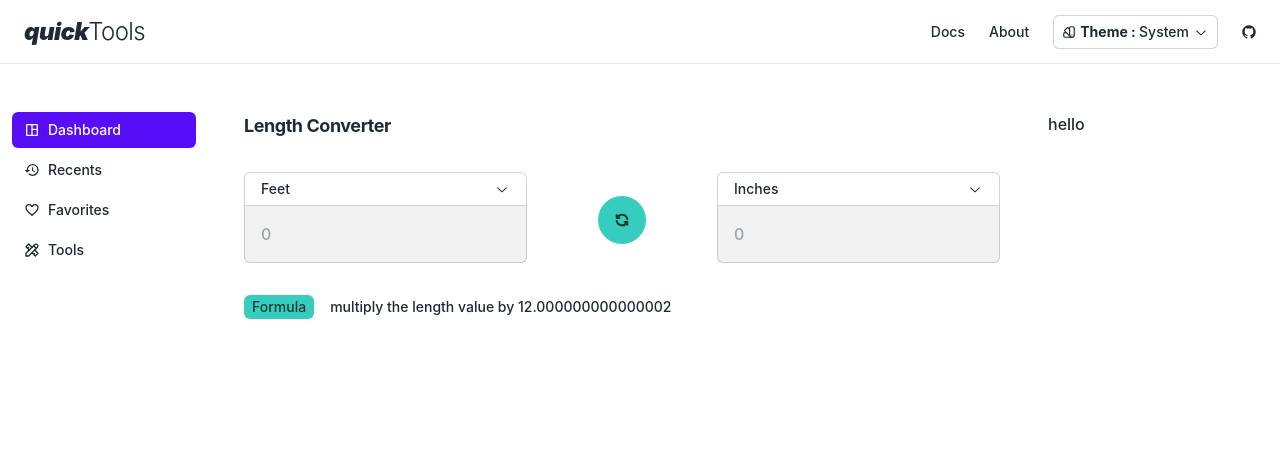
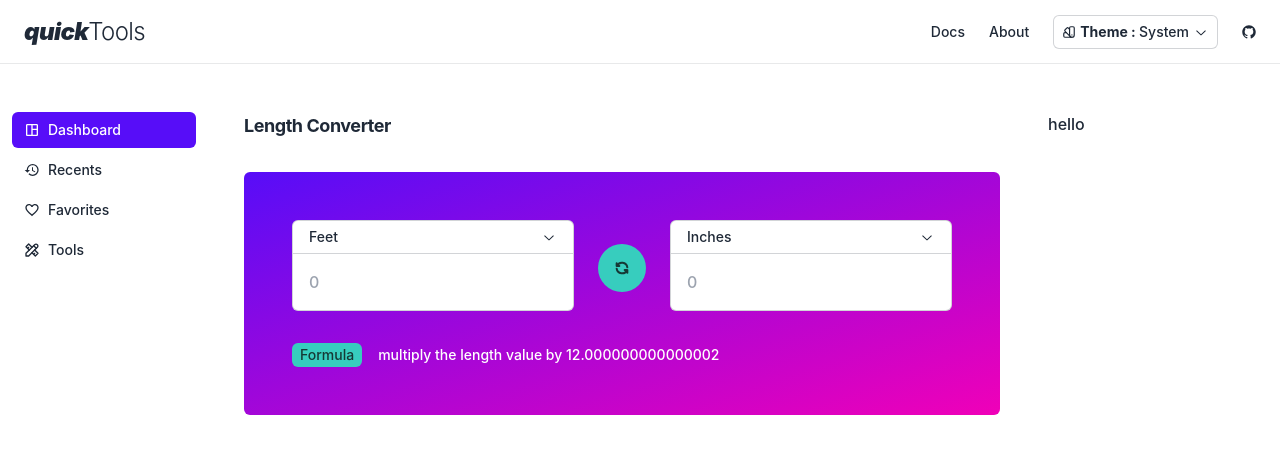
Before and after one commit to Rich1997/quickTools, a React (Vite) app: page / in a window 1280 px wide. Shown: the top 454 px of the page. Built offline with nearby package versions, Linux system fonts and the light colour scheme; a web font is replaced by a local one.

Commit message:
3 files modified

```diff
--- a/src/tools/LengthConverter.tsx
+++ b/src/tools/LengthConverter.tsx
@@ -57,6 +57,7 @@ const LengthConverter = () => {
             <div className="text-lg font-bold tracking-tight pb-8">
                 Length Converter
             </div>
+            <div className="laptop:p-12 p-6 bg-gradient-to-br from-primary to-secondary rounded-md text-primary-content">
                 <div className="flex tablet:items-center justify-between gap-6 tablet:flex-row flex-col w-full pb-8">
                     <div className="flex flex-col">
                         <Selector
@@ -67,10 +68,12 @@ const LengthConverter = () => {
                         />
                         <input
                             type="number"
-                        className="w-full rounded-none rounded-b-md p-4 focus:shadow-[0_0_0_2px] focus:shadow-bg-content focus:relative outline-none bg-base-200 border-x border-y border-base-content/20"
+                            className="w-full rounded-none rounded-b-md p-4 focus:shadow-[0_0_0_2px] focus:shadow-bg-content focus:relative outline-none bg-base-100 border-x border-y border-base-content/20"
                             placeholder="0"
                             value={firstValue}
-                        onChange={(e) => handleFirstInputChange(e.target.value)}
+                            onChange={(e) =>
+                                handleFirstInputChange(e.target.value)
+                            }
                         />
                     </div>
                     <ActionButton
@@ -91,7 +94,7 @@ const LengthConverter = () => {
                         />
                         <input
                             type="number"
-                        className="w-full rounded-none rounded-b-md p-4 focus:shadow-[0_0_0_2px] focus:shadow-bg-content focus:relative outline-none bg-base-200 border-x border-y border-base-content/20"
+                            className="w-full rounded-none rounded-b-md p-4 focus:shadow-[0_0_0_2px] focus:shadow-bg-content focus:relative outline-none bg-base-100 border-x border-y border-base-content/20"
                             placeholder="0"
                             value={secondValue}
                             onChange={(e) =>
@@ -106,7 +109,7 @@ const LengthConverter = () => {
                             <div className="px-2 py-0.5 bg-success text-success-content rounded-md">
                                 Result
                             </div>
-                        <div>
+                            <div className="break-all">
                                 {firstValue + ' ' + firstUnit} ={' '}
                                 {secondValue + ' ' + secondUnit}
                             </div>
@@ -119,7 +122,10 @@ const LengthConverter = () => {
                     <div className="px-2 py-0.5 bg-accent text-accent-content rounded-md">
                         Formula
                     </div>
-                <div>multiply the length value by {Number(factor)}</div>
+                    <div className="break-all">
+                        multiply the length value by {Number(factor)}
+                    </div>
+                </div>
             </div>
         </>
     );
--- a/src/utils/Constants.ts
+++ b/src/utils/Constants.ts
@@ -13,14 +13,12 @@ export const themes = [
     { value: 'valentine', option: 'Valentine' },
     { value: 'halloween', option: 'Halloween' },
     { value: 'garden', option: 'Garden' },
-    { value: 'forest', option: 'Forest' },
     { value: 'aqua', option: 'Aqua' },
     { value: 'lofi', option: 'Lofi' },
     { value: 'pastel', option: 'Pastel' },
     { value: 'fantasy', option: 'Fantasy' },
     { value: 'wireframe', option: 'Wireframe' },
     { value: 'black', option: 'Black' },
-    { value: 'luxury', option: 'Luxury' },
     { value: 'dracula', option: 'Dracula' },
     { value: 'cmyk', option: 'Cmyk' },
     { value: 'autumn', option: 'Autumn' },
--- a/tailwind.config.cjs
+++ b/tailwind.config.cjs
@@ -48,14 +48,12 @@ module.exports = {
             'valentine',
             'halloween',
             'garden',
-            'forest',
             'aqua',
             'lofi',
             'pastel',
             'fantasy',
             'wireframe',
             'black',
-            'luxury',
             'dracula',
             'cmyk',
             'autumn',
@@ -70,12 +68,12 @@ module.exports = {
                     ...require('daisyui/src/colors/themes')[
                         '[data-theme=night]'
                     ],
-                    primary: '#9900ff',
-                    secondary: '#e879f9',
+                    primary: '#6c00d6',
+                    secondary: '#8e00ab',
                     accent: '#f9a8d4',
                     neutral: '#191D24',
                     'base-100': '#0f0a17',
-                    'base-200': '#1c1329',
+                    'base-200': '#211e24',
                     info: '#67e8f9',
                     success: '#6ee7b7',
                     warning: '#fcd34d',
```
Lines whose indentation alone changed are shown as unchanged.
